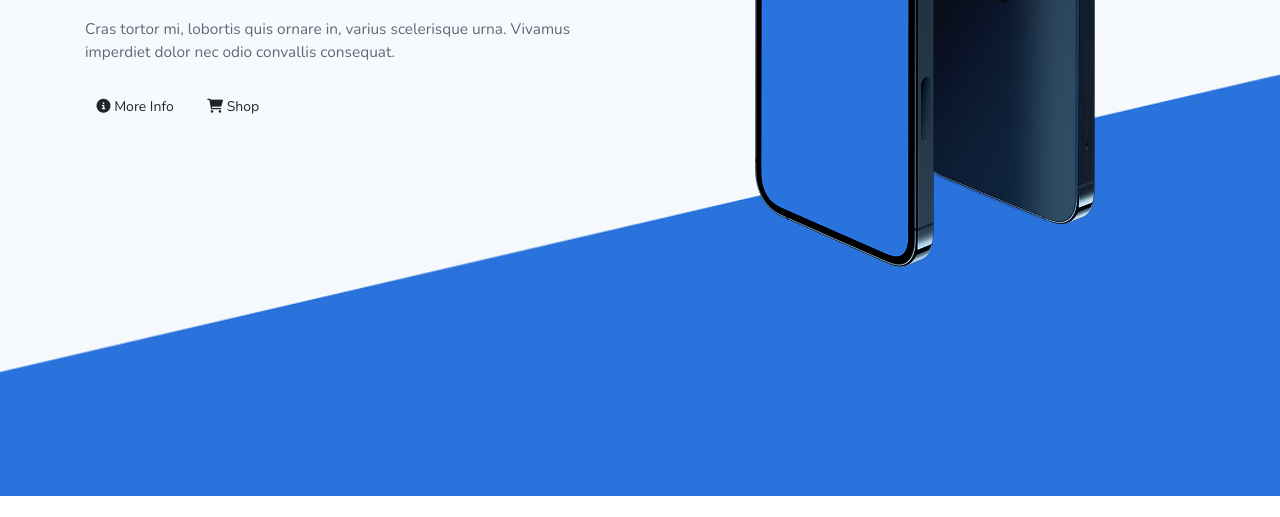
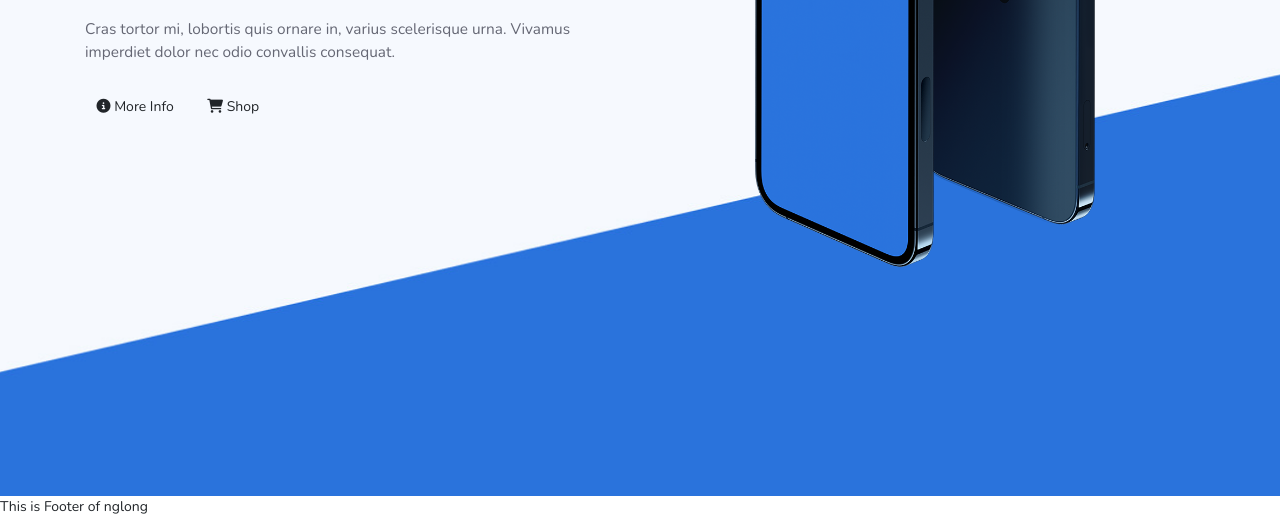
Before and after one commit to mar30th/fe74_cyberphone, a plain HTML site: page index.html in a window 1280 px wide. Shown: the part 494-1011 px from the top of the page. Before the commit the page ends 990 px from the top, so only its background shows below. Drawn offline with nearby package versions, Linux system fonts and the light colour scheme.

Commit message:
Footer by nqlong

```diff
--- a/index.html
+++ b/index.html
@@ -106,6 +106,8 @@
       </div>
     </section>
 
+    <footer>This is Footer of nglong</footer>
+
     <!-- Optional JavaScript -->
     <!-- jQuery first, then Popper.js, then Bootstrap JS -->
     <script
```
